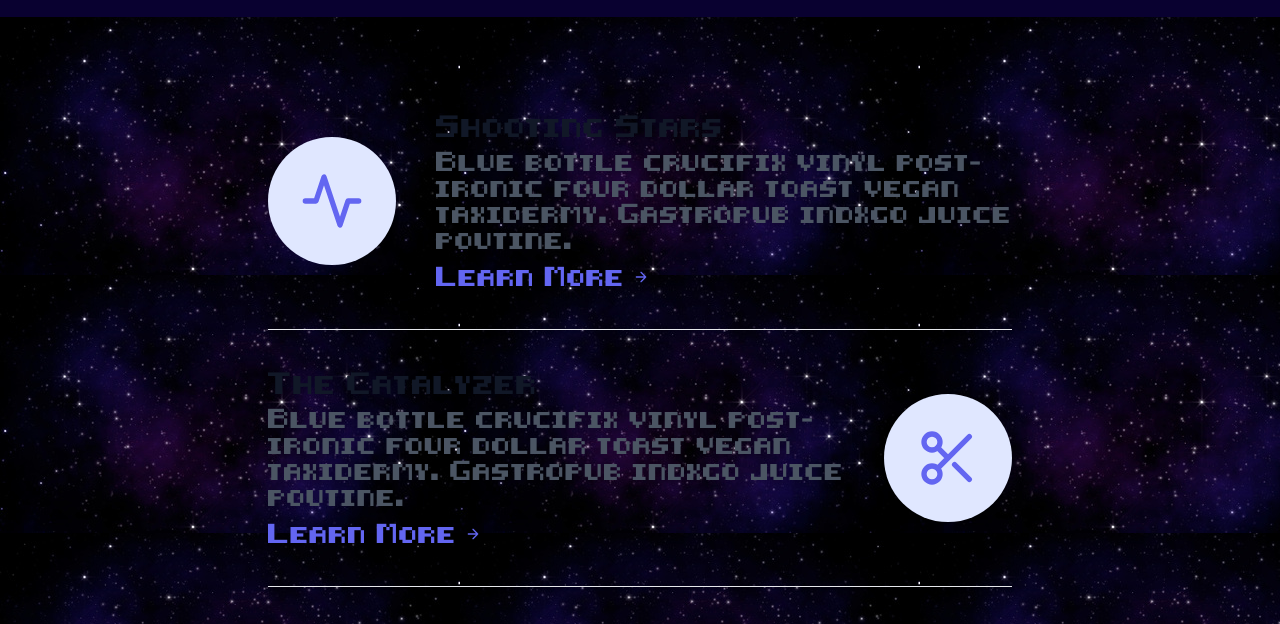
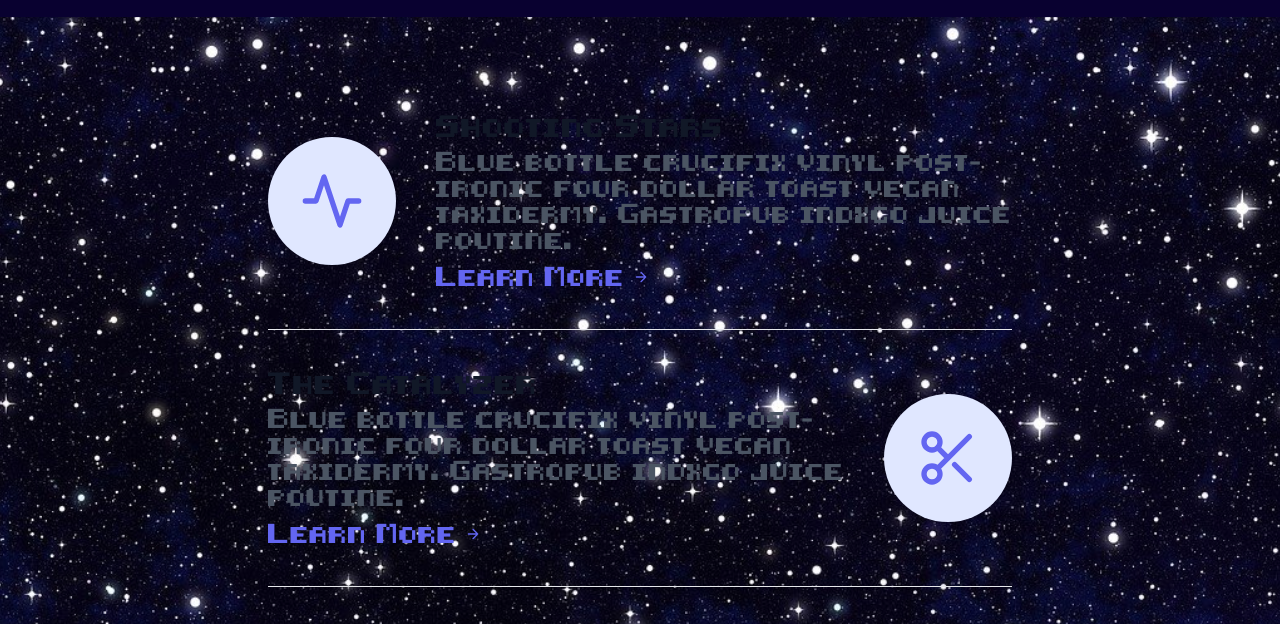
Before and after one commit to Tusharbecoding/NeoWave.github.io-Games, a plain HTML site: page index.html in a window 1280 px wide. Shown: the part 111-735 px from the top of the page. Drawn offline with nearby package versions, Linux system fonts and the light colour scheme.

Commit message:
Initial Commit

```diff
--- a/music.css
+++ b/music.css
@@ -50,7 +50,9 @@
 }
 
 .main-container{
-    background-image: url('homepg.jpg');
+    background-size: cover;
+    background-attachment: fixed;
+    background-image: url('webpage\ bg.jpg');
     font-family: '8-Bit';
 }
 
```
